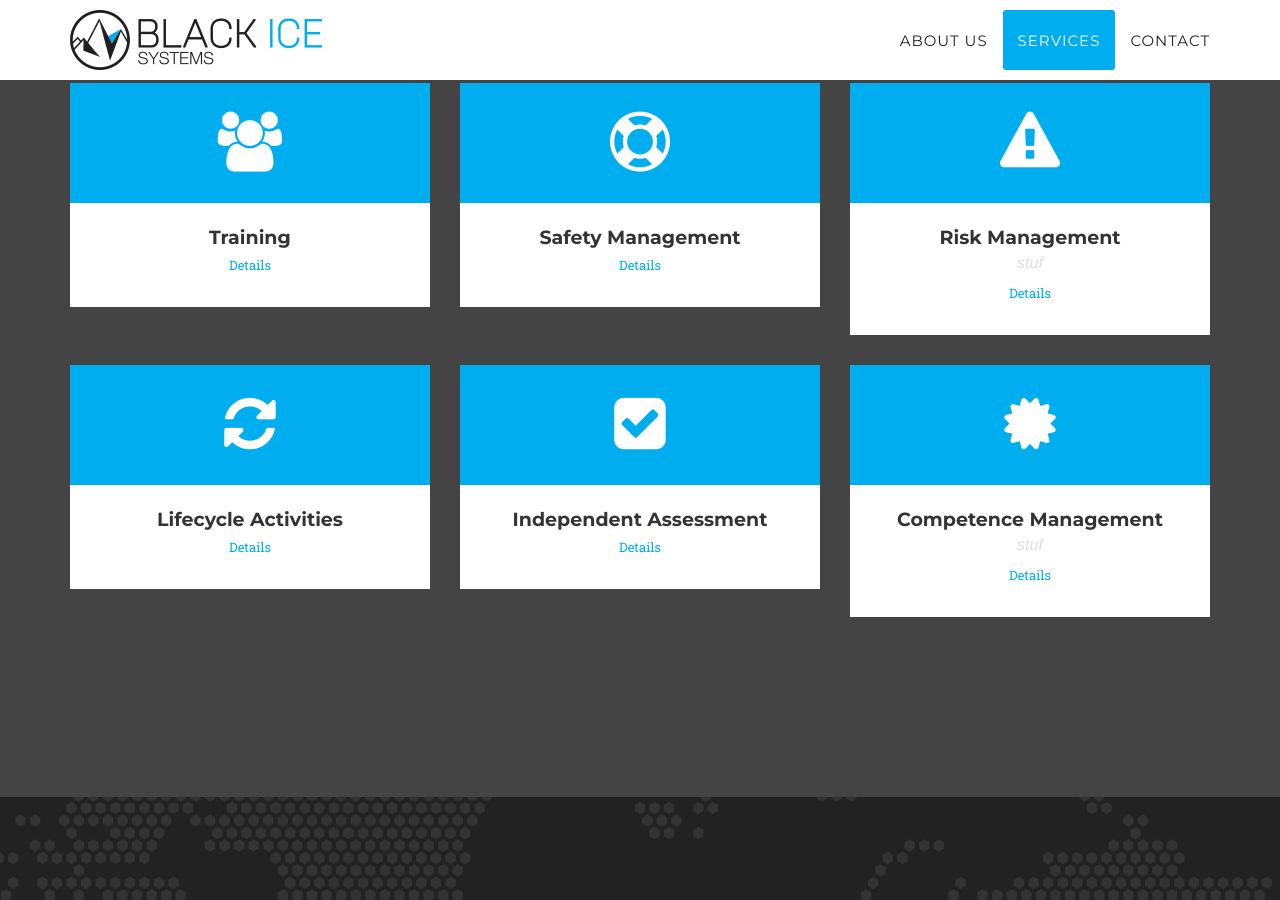
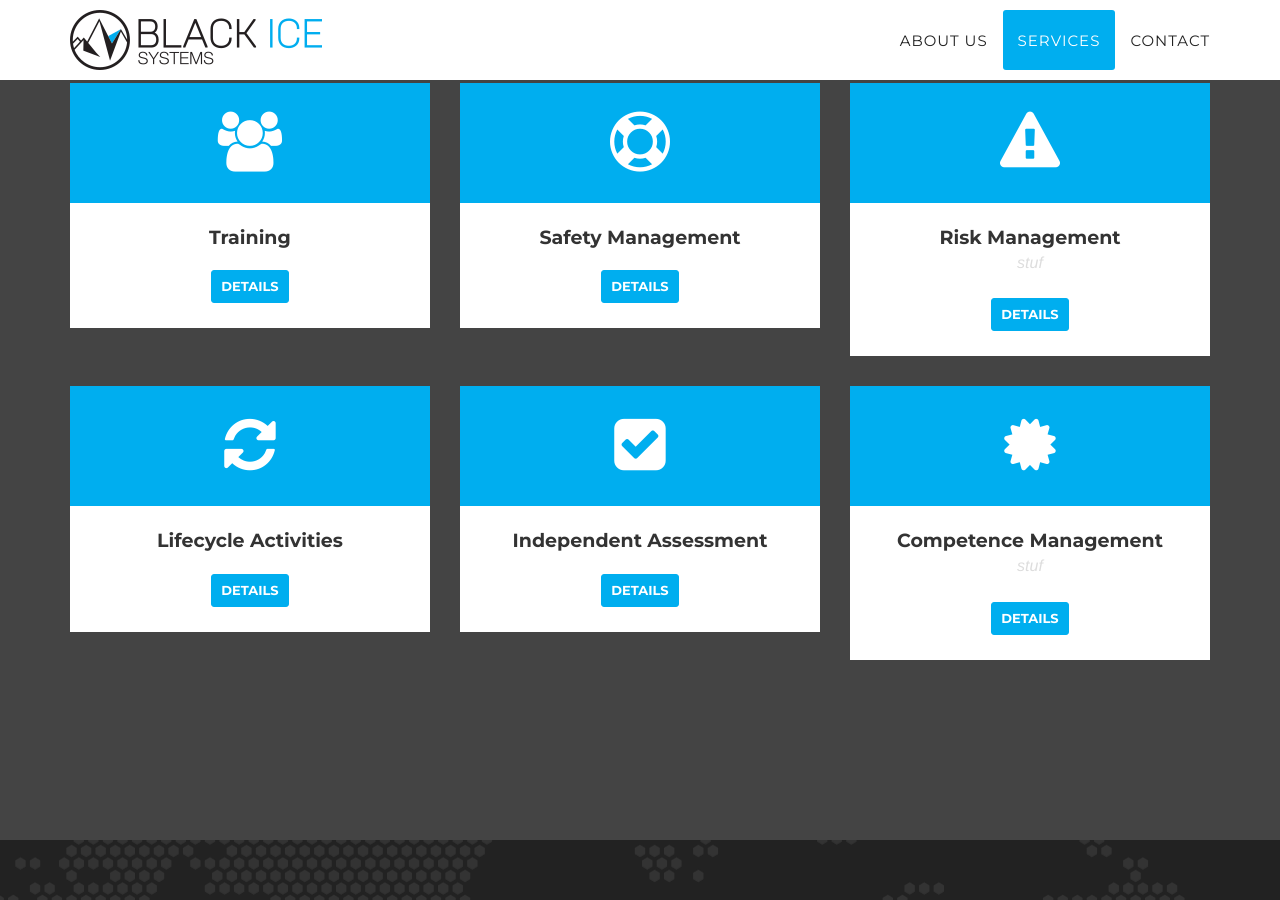
Before and after one commit to BlackIceSystems/blackicesystems, a Jekyll site: the page built from index.html, in a window 1280 px wide and 900 px high, scrolled down 2182 px. Built offline with Jekyll 4.4.1, drawn with Linux system fonts in a browser that asks for light colours; some web fonts are replaced.

Commit message:
button fix

```diff
--- a/_includes/services.html
+++ b/_includes/services.html
@@ -45,7 +45,8 @@
                     <div class="services-caption">
                         <h4>{{ post.title }}</h4>
                         <p class="text-muted">{{ post.subtitle }}</p>
-						<a href="#servicesModal{{ post.modal-id }}" class="btn btn-sm">Details</a>
+						<br>
+						<a href="#servicesModal{{ post.modal-id }}" class="btn btn-sm btn-primary">Details</a>
                     </div>
                 </div>
 				{% endfor %}
```
